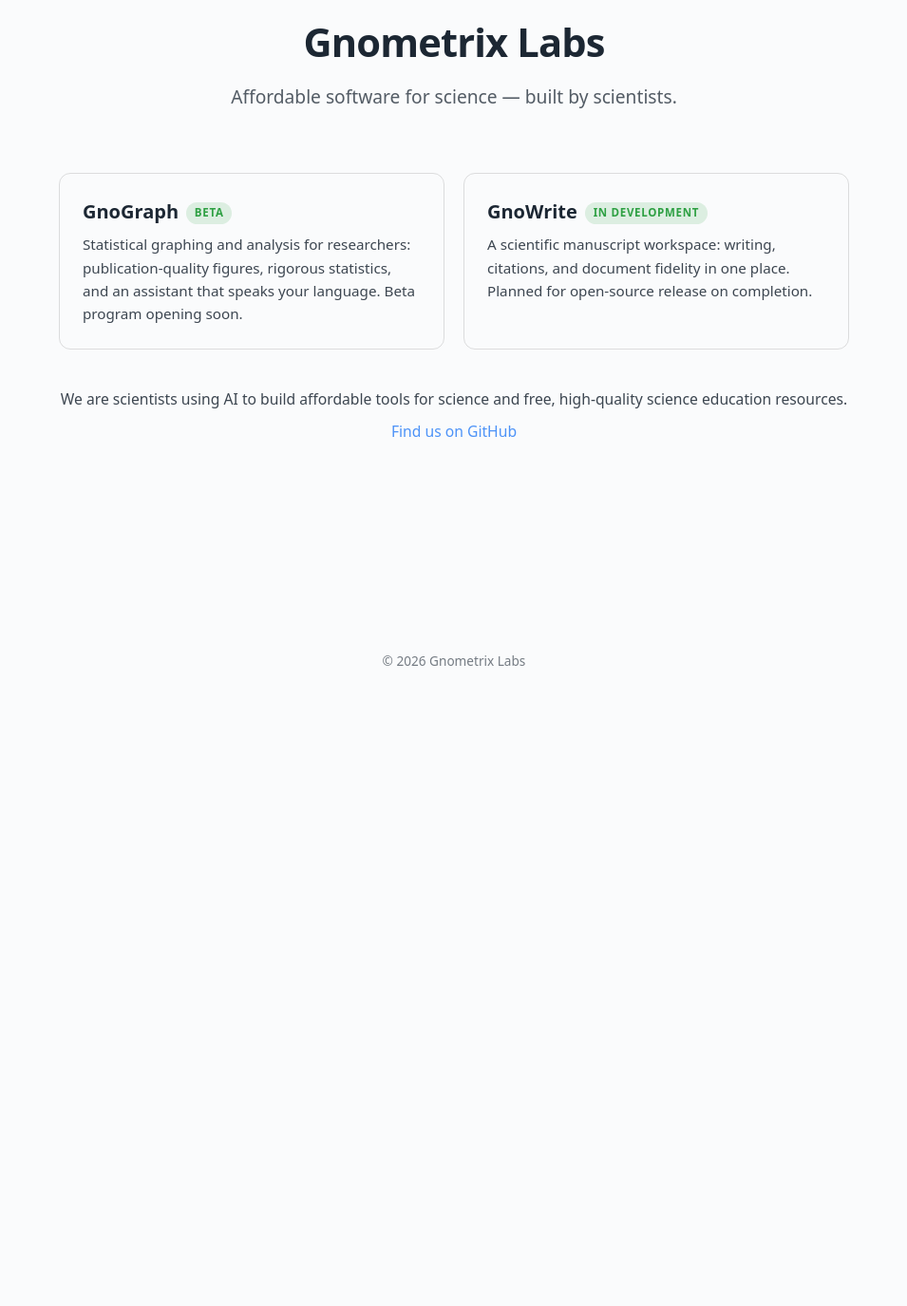
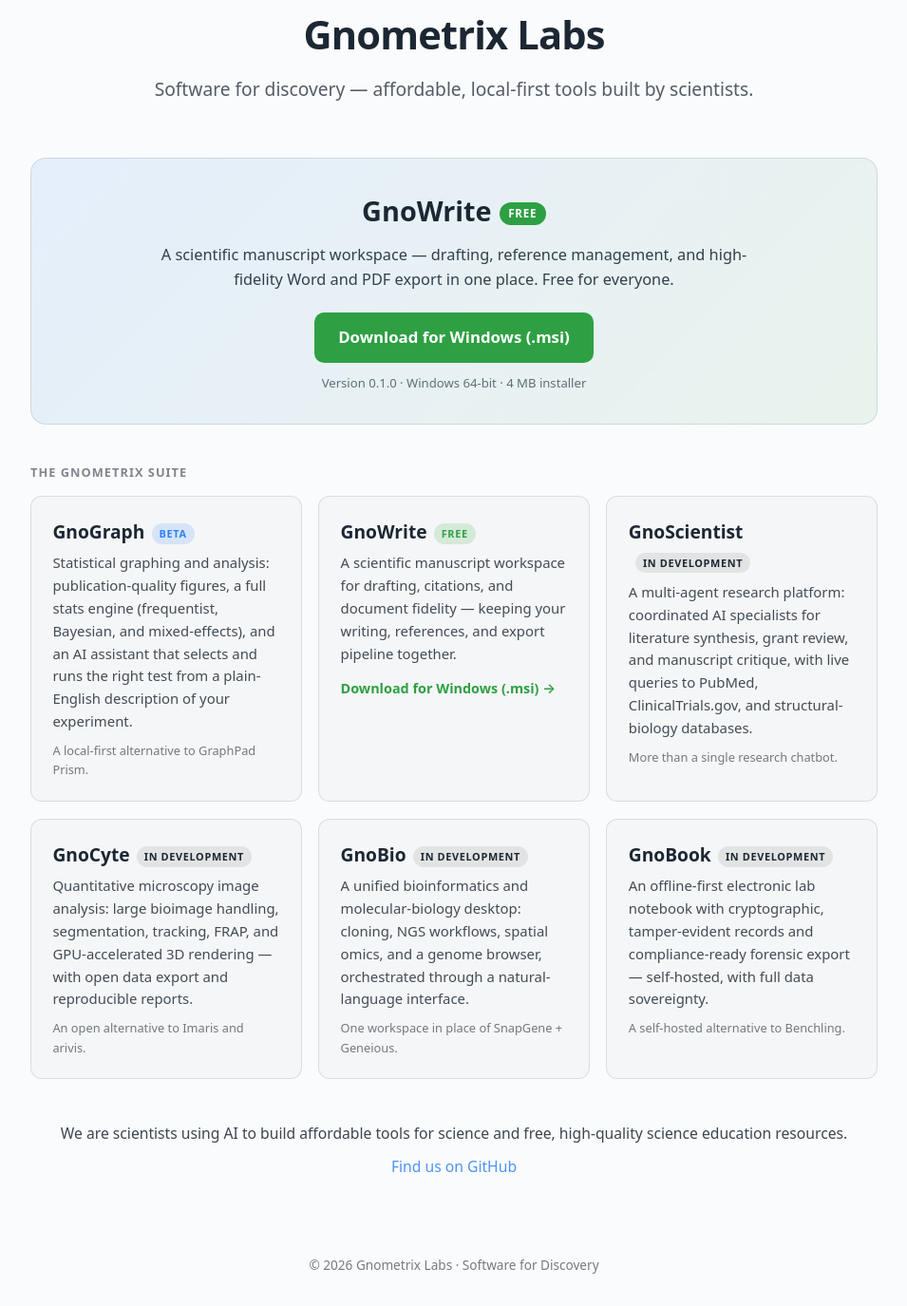
Before and after one commit to gnometrix-labs/gnometrix-labs.github.io, a plain HTML site: page index.html in a window 1280 px wide. Shown: the part 61-1436 px from the top of the page at 95% size, without its empty margins (162-1117 px from the left). Before the commit the page ends 800 px from the top, so only its background shows below. Drawn offline with Linux system fonts and the light colour scheme.

Commit message:
Advertise full Gnometrix suite; add free GnoWrite MSI download

```diff
--- a/index.html
+++ b/index.html
@@ -3,52 +3,111 @@
 <head>
 <meta charset="utf-8">
 <meta name="viewport" content="width=device-width, initial-scale=1">
-<title>Gnometrix Labs</title>
-<meta name="description" content="Gnometrix Labs - affordable software for science, built by scientists.">
+<title>Gnometrix Labs — Software for Discovery</title>
+<meta name="description" content="Gnometrix Labs builds affordable, local-first software for science — including GnoWrite, a free scientific manuscript workspace.">
 <style>
-  :root { color-scheme: light dark; }
+  :root { color-scheme: light dark; --accent:#2f81f7; --green:#2ea043; --border:rgba(127,127,127,0.22); --card:rgba(127,127,127,0.04); }
   * { box-sizing: border-box; margin: 0; padding: 0; }
   body { font-family: system-ui, -apple-system, "Segoe UI", Roboto, sans-serif; line-height: 1.6;
          color: #1c2733; background: #fafbfc; display: flex; min-height: 100vh; flex-direction: column; }
   @media (prefers-color-scheme: dark) { body { color: #d6dde4; background: #0e1419; } }
-  header { padding: 4.5rem 1.5rem 3rem; text-align: center; }
+  header { padding: 4rem 1.5rem 2rem; text-align: center; }
   h1 { font-size: 2.6rem; letter-spacing: -0.02em; }
   .tagline { font-size: 1.2rem; opacity: 0.75; margin-top: 0.6rem; }
-  main { max-width: 880px; margin: 0 auto; padding: 0 1.5rem 3rem; width: 100%; }
-  .cards { display: grid; gap: 1.25rem; grid-template-columns: repeat(auto-fit, minmax(260px, 1fr)); margin-top: 1rem; }
-  .card { border: 1px solid rgba(127,127,127,0.25); border-radius: 12px; padding: 1.5rem; }
-  .card h2 { font-size: 1.25rem; margin-bottom: 0.4rem; }
-  .badge { display: inline-block; font-size: 0.72rem; font-weight: 600; text-transform: uppercase;
-           letter-spacing: 0.06em; padding: 0.15rem 0.55rem; border-radius: 999px;
-           background: rgba(46,160,67,0.15); color: #2ea043; margin-left: 0.5rem; vertical-align: middle; }
-  .card p { font-size: 0.95rem; opacity: 0.85; }
-  section.about { margin-top: 2.5rem; text-align: center; opacity: 0.85; font-size: 0.98rem; }
+  main { max-width: 940px; margin: 0 auto; padding: 0 1.5rem 3rem; width: 100%; }
+
+  /* Featured GnoWrite banner */
+  .featured { border: 1px solid var(--border); border-radius: 16px; padding: 2rem; margin: 1.5rem 0 2.5rem;
+              background: linear-gradient(135deg, rgba(47,129,247,0.10), rgba(46,160,67,0.08)); text-align: center; }
+  .featured h2 { font-size: 1.8rem; }
+  .featured .free { display:inline-block; font-size:0.72rem; font-weight:700; text-transform:uppercase; letter-spacing:0.07em;
+                    color:#fff; background:var(--green); padding:0.2rem 0.6rem; border-radius:999px; margin-left:0.5rem; vertical-align:middle; }
+  .featured p { font-size: 1.02rem; opacity: 0.88; max-width: 620px; margin: 0.6rem auto 1.4rem; }
+  .dl-btn { display:inline-block; background: var(--green); color:#fff; font-weight:600; font-size:1.05rem;
+            padding: 0.8rem 1.6rem; border-radius: 10px; text-decoration:none; }
+  .dl-btn:hover { filter:brightness(1.08); text-decoration:none; }
+  .dl-meta { font-size:0.82rem; opacity:0.65; margin-top:0.7rem; }
+
+  .section-label { font-size:0.8rem; font-weight:600; text-transform:uppercase; letter-spacing:0.08em; opacity:0.55; margin: 0 0 0.9rem; }
+  .cards { display: grid; gap: 1.1rem; grid-template-columns: repeat(auto-fit, minmax(270px, 1fr)); }
+  .card { border: 1px solid var(--border); border-radius: 12px; padding: 1.4rem; background: var(--card); }
+  .card h3 { font-size: 1.2rem; margin-bottom: 0.35rem; }
+  .badge { display: inline-block; font-size: 0.68rem; font-weight: 600; text-transform: uppercase; letter-spacing: 0.06em;
+           padding: 0.13rem 0.5rem; border-radius: 999px; margin-left: 0.45rem; vertical-align: middle;
+           background: rgba(127,127,127,0.16); color: inherit; }
+  .badge.beta { background: rgba(47,129,247,0.16); color: var(--accent); }
+  .badge.free { background: rgba(46,160,67,0.16); color: var(--green); }
+  .card p { font-size: 0.93rem; opacity: 0.82; }
+  .card .cmp { font-size:0.8rem; opacity:0.6; margin-top:0.5rem; }
+  .card a.inline-dl { display:inline-block; margin-top:0.8rem; font-size:0.9rem; font-weight:600; color:var(--green); }
+
+  section.about { margin-top: 2.8rem; text-align: center; opacity: 0.85; font-size: 0.98rem; }
   footer { margin-top: auto; padding: 2rem 1.5rem; text-align: center; font-size: 0.85rem; opacity: 0.6; }
-  a { color: #2f81f7; text-decoration: none; }
+  a { color: var(--accent); text-decoration: none; }
   a:hover { text-decoration: underline; }
 </style>
 </head>
 <body>
 <header>
   <h1>Gnometrix Labs</h1>
-  <p class="tagline">Affordable software for science &mdash; built by scientists.</p>
+  <p class="tagline">Software for discovery &mdash; affordable, local-first tools built by scientists.</p>
 </header>
 <main>
+
+  <!-- Featured: GnoWrite free download -->
+  <div class="featured">
+    <h2>GnoWrite<span class="free">Free</span></h2>
+    <p>A scientific manuscript workspace &mdash; drafting, reference management, and high-fidelity Word and PDF export in one place. Free for everyone.</p>
+    <a class="dl-btn" href="./downloads/GnoWrite_0.1.0_x64_en-US.msi">Download for Windows (.msi)</a>
+    <div class="dl-meta">Version 0.1.0 &middot; Windows 64-bit &middot; 4 MB installer</div>
+  </div>
+
+  <p class="section-label">The Gnometrix suite</p>
   <div class="cards">
+
     <div class="card">
-      <h2>GnoGraph<span class="badge">Beta</span></h2>
-      <p>Statistical graphing and analysis for researchers: publication-quality figures, rigorous statistics, and an assistant that speaks your language. Beta program opening soon.</p>
+      <h3>GnoGraph<span class="badge beta">Beta</span></h3>
+      <p>Statistical graphing and analysis: publication-quality figures, a full stats engine (frequentist, Bayesian, and mixed-effects), and an AI assistant that selects and runs the right test from a plain-English description of your experiment.</p>
+      <div class="cmp">A local-first alternative to GraphPad Prism.</div>
     </div>
+
     <div class="card">
-      <h2>GnoWrite<span class="badge">In development</span></h2>
-      <p>A scientific manuscript workspace: writing, citations, and document fidelity in one place. Planned for open-source release on completion.</p>
+      <h3>GnoWrite<span class="badge free">Free</span></h3>
+      <p>A scientific manuscript workspace for drafting, citations, and document fidelity &mdash; keeping your writing, references, and export pipeline together.</p>
+      <a class="inline-dl" href="./downloads/GnoWrite_0.1.0_x64_en-US.msi">Download for Windows (.msi) &rarr;</a>
     </div>
+
+    <div class="card">
+      <h3>GnoScientist<span class="badge">In development</span></h3>
+      <p>A multi-agent research platform: coordinated AI specialists for literature synthesis, grant review, and manuscript critique, with live queries to PubMed, ClinicalTrials.gov, and structural-biology databases.</p>
+      <div class="cmp">More than a single research chatbot.</div>
+    </div>
+
+    <div class="card">
+      <h3>GnoCyte<span class="badge">In development</span></h3>
+      <p>Quantitative microscopy image analysis: large bioimage handling, segmentation, tracking, FRAP, and GPU-accelerated 3D rendering &mdash; with open data export and reproducible reports.</p>
+      <div class="cmp">An open alternative to Imaris and arivis.</div>
+    </div>
+
+    <div class="card">
+      <h3>GnoBio<span class="badge">In development</span></h3>
+      <p>A unified bioinformatics and molecular-biology desktop: cloning, NGS workflows, spatial omics, and a genome browser, orchestrated through a natural-language interface.</p>
+      <div class="cmp">One workspace in place of SnapGene + Geneious.</div>
+    </div>
+
+    <div class="card">
+      <h3>GnoBook<span class="badge">In development</span></h3>
+      <p>An offline-first electronic lab notebook with cryptographic, tamper-evident records and compliance-ready forensic export &mdash; self-hosted, with full data sovereignty.</p>
+      <div class="cmp">A self-hosted alternative to Benchling.</div>
+    </div>
+
   </div>
+
   <section class="about">
     <p>We are scientists using AI to build affordable tools for science and free, high-quality science education resources.</p>
     <p style="margin-top:0.6rem"><a href="https://github.com/gnometrix-labs">Find us on GitHub</a></p>
   </section>
 </main>
-<footer>&copy; 2026 Gnometrix Labs</footer>
+<footer>&copy; 2026 Gnometrix Labs &middot; Software for Discovery</footer>
 </body>
 </html>
```
Also changed, not shown: 1 other file.
